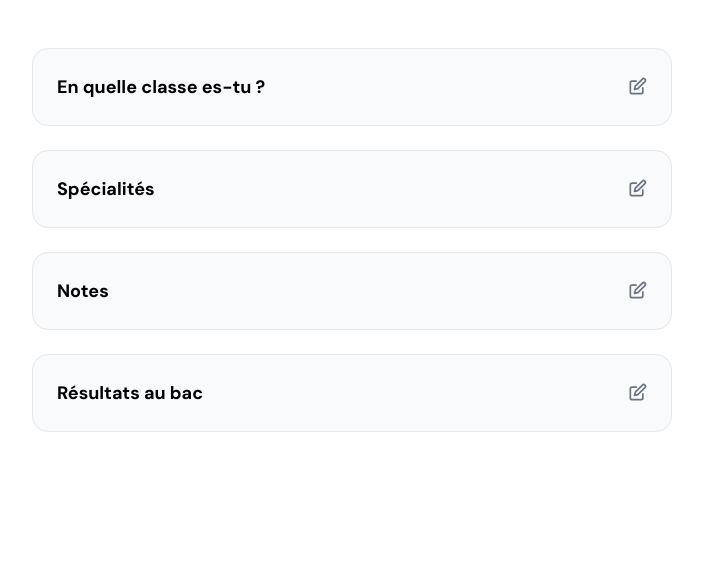
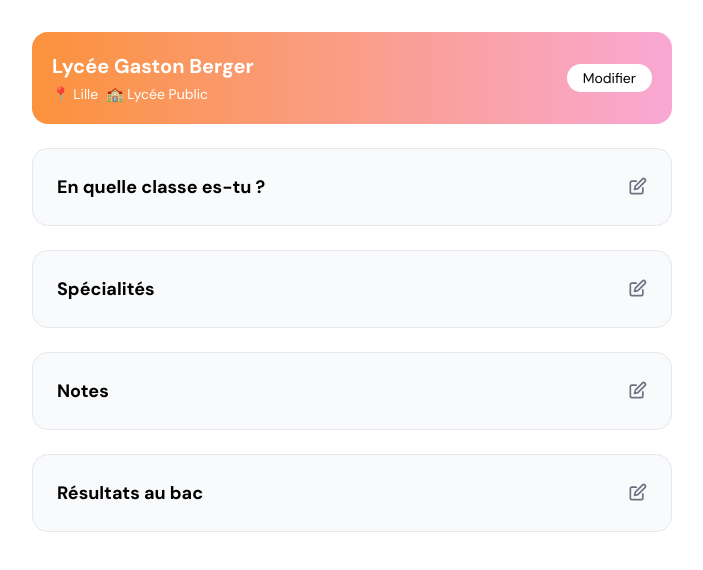
Before and after one commit to Guillaume-Gozillon/edumapper, a Nuxt app: page /student-profile in a window 1280 px wide. Shown: the top 570 px of the page, without its empty margins (288-991 px from the left). Built offline with nearby package versions, Linux system fonts and the light colour scheme.

Commit message:
feat(school-header): add SchoolHeader component

```diff
--- /dev/null
+++ b/components/SchoolHeader.vue
@@ -0,0 +1,29 @@
+<template>
+  <div class="w-full overflow-hidden rounded-2xl">
+    <div
+      class="bg-gradient-to-r from-orange-400 to-pink-300 p-5 flex items-center justify-between text-white"
+    >
+      <div>
+        <h2 class="text-xl font-bold mb-1">{{ name }}</h2>
+        <div class="flex items-center gap-2 text-sm">
+          <span>📍 {{ city }}</span>
+          <span>🏫 {{ type }}</span>
+        </div>
+      </div>
+
+      <button
+        class="bg-white text-black rounded-full px-4 py-1 text-sm hover:bg-gray-100 transition"
+      >
+        Modifier
+      </button>
+    </div>
+  </div>
+</template>
+
+<script setup lang="ts">
+defineProps<{
+  name: string;
+  city: string;
+  type: string;
+}>();
+</script>
--- a/pages/student-profile.vue
+++ b/pages/student-profile.vue
@@ -1,5 +1,13 @@
 <template>
   <div class="max-w-2xl mx-auto px-4 py-8 space-y-6">
+    <div class="w-full">
+      <SchoolHeader
+        name="Lycée Gaston Berger"
+        city="Lille"
+        type="Lycée Public"
+      />
+    </div>
+
     <SectionCard title="En quelle classe es-tu ?">
       <div class="flex space-x-2 mb-4">
         <button
@@ -74,6 +82,7 @@
 
 <script setup lang="ts">
 import { ref } from "vue";
+import SchoolHeader from "~/components/SchoolHeader.vue";
 import SectionCard from "~/components/SectionCard.vue";
 import UInput from "~/components/UInput.vue";
 
```
